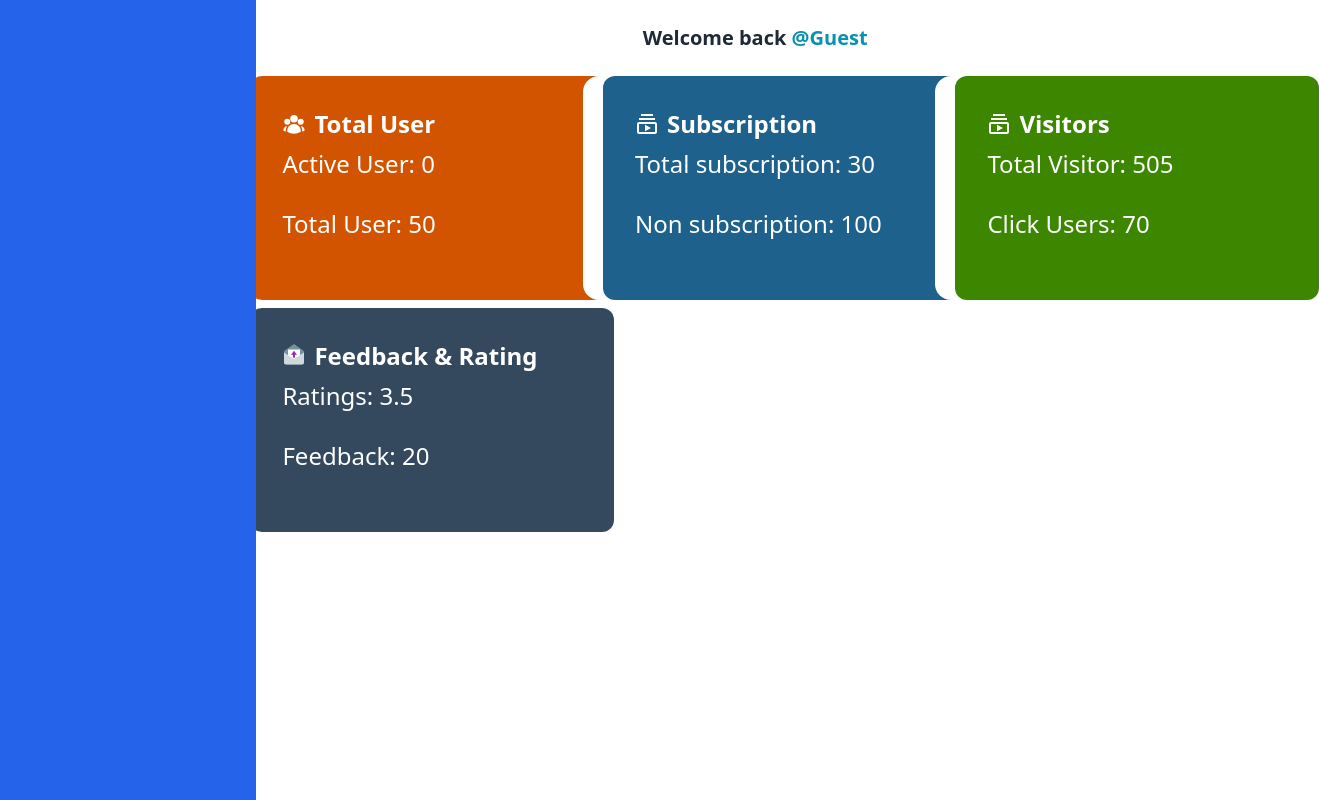
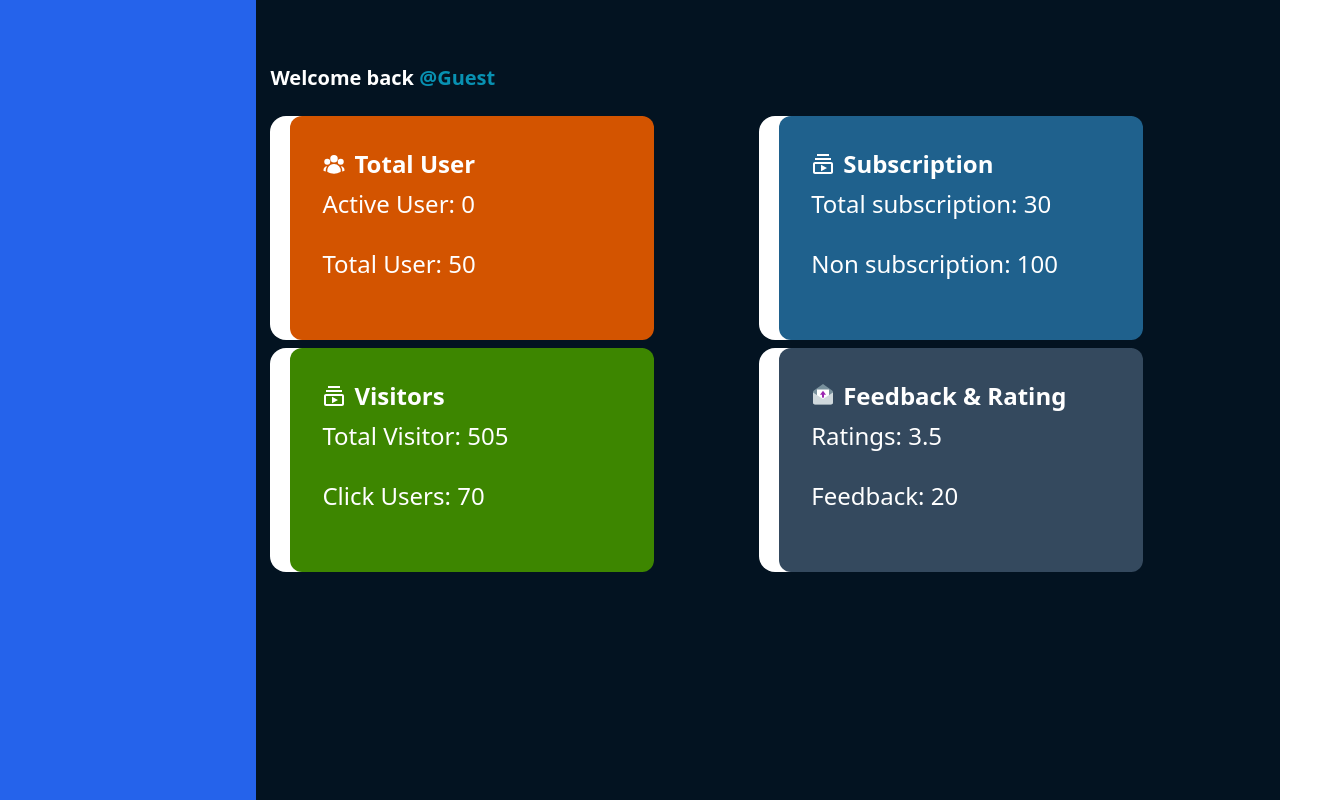
Before and after one commit to CodeCraft1234/E-Translator-Client, a React (Vite) app: page /dashboard/adminHome in a window 1280 px wide. Shown: the whole page, 1319 px wide, since content can reach past the window. Built offline with nearby package versions, Linux system fonts and the light colour scheme; no server answers.

Commit message:
make all the button with dynamic more full

```diff
--- a/src/AdminPannel/AdminHome/AdminHome.jsx
+++ b/src/AdminPannel/AdminHome/AdminHome.jsx
@@ -34,13 +34,13 @@ const AdminHome = () => {
       {loading ? (
         <SkilitonLoader />
       ) : (
-        <div>
-          <h1 className="py-6 text-center text-xl font-semibold">
+        <div className="text-white bg-[#031321] p-10 min-h-screen">
+          <h1 className="py-6 text-white bg-[#031321] text-xl font-semibold">
             Welcome back{" "}
-            <span className=" font-bold text-cyan-600"> @{user?.displayName || "Guest"}</span>
+            <span className="  font-bold text-cyan-600"> @{user?.displayName || "Guest"}</span>
           </h1>
 
-          <div className="grid lg:grid-cols-3 md:grid-cols-1 sm:grid-cols-1 gap-2">
+          <div className="grid  lg:grid-cols-2 md:grid-cols-1 sm:grid-cols-1 gap-2">
             <div className="card w-96 bg-base-100  h-56 flex-shrink-0">
               <div className="card-body bg-[#D35400] rounded-xl ml-5">
                 <h2 className="card-title text-white text-2xl">
```
